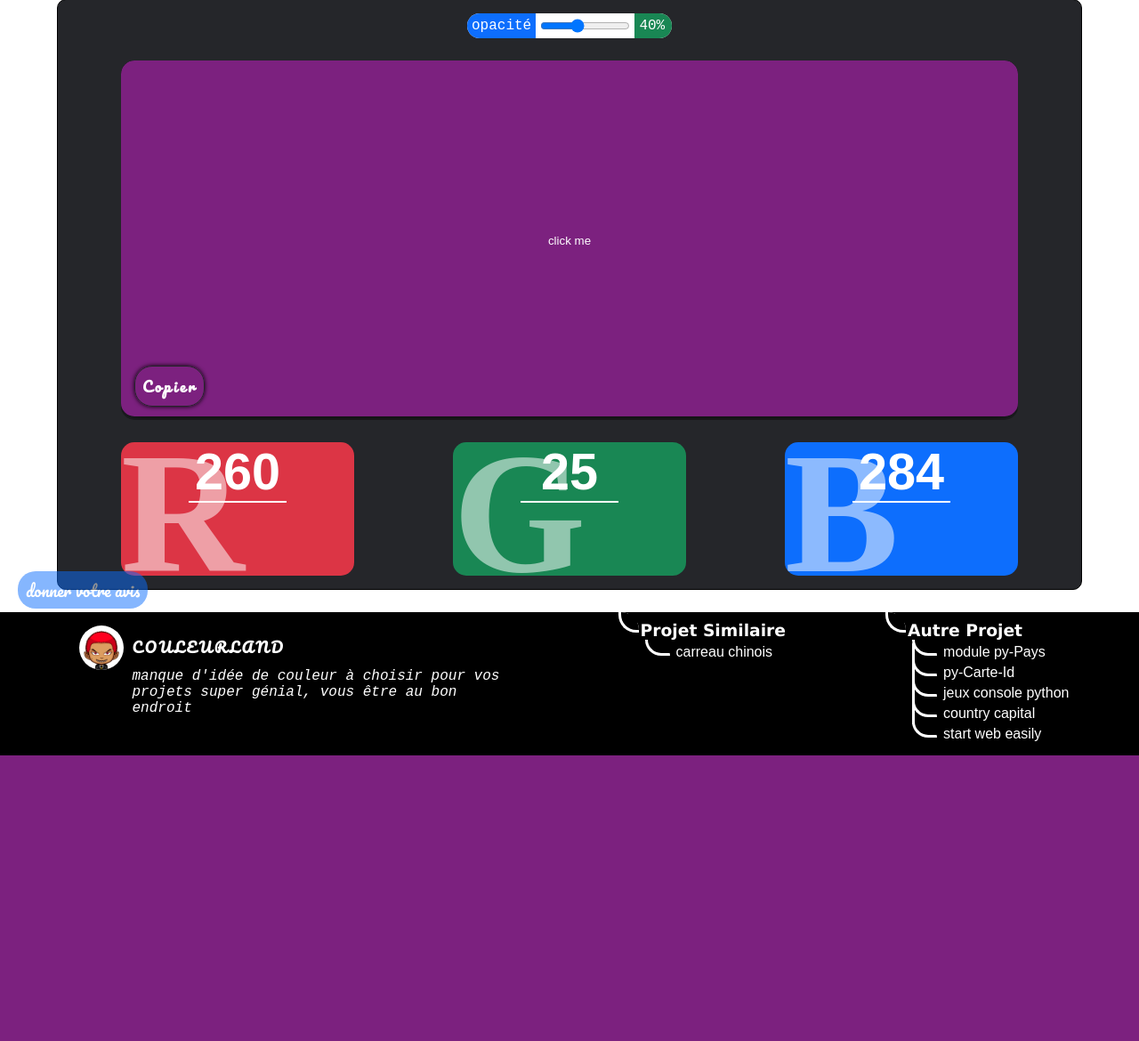
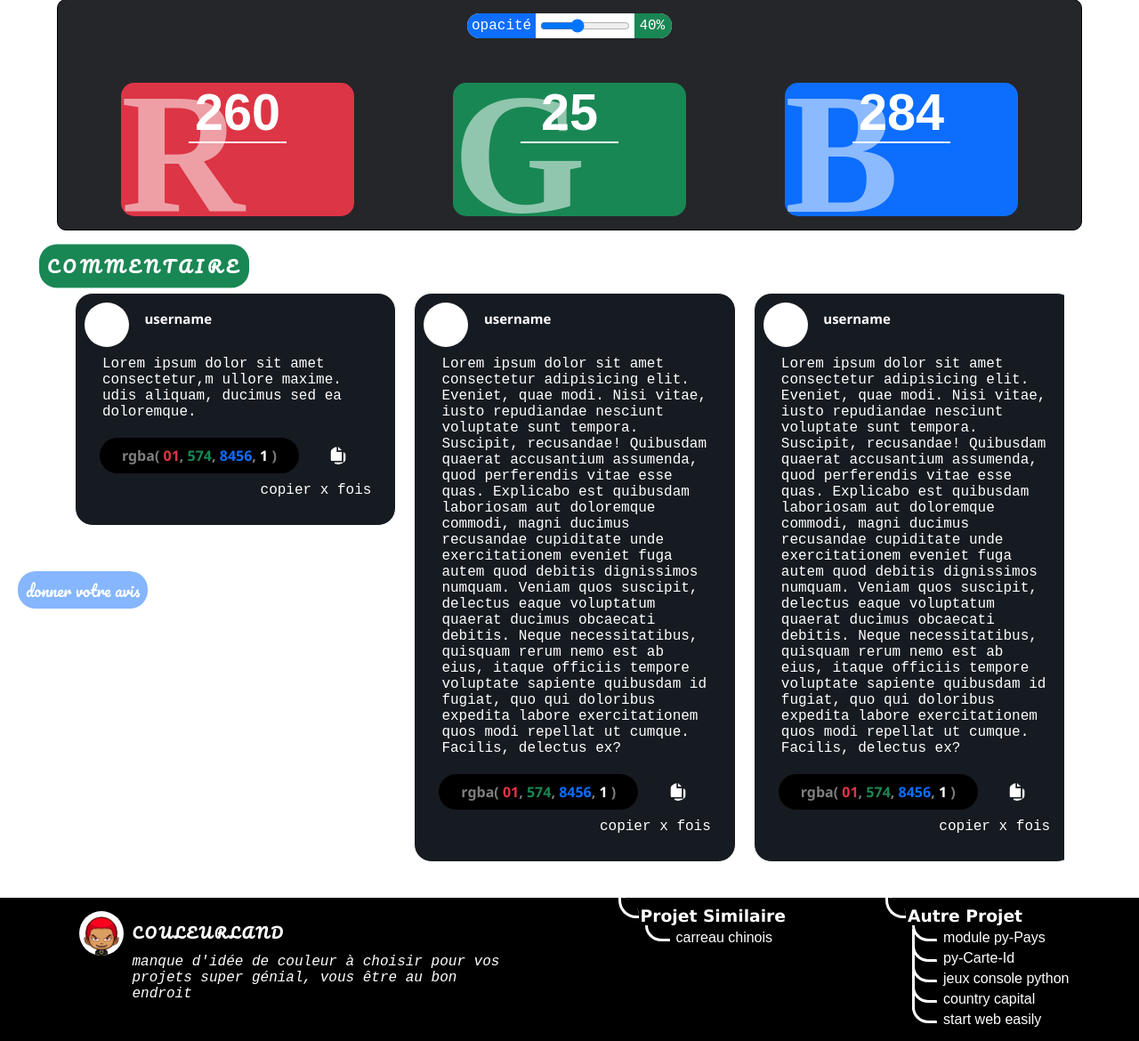
Before and after one commit to Tostenn/colorland, a PHP site: page / in a window 1280 px wide. Shown: the part 96-1266 px from the top of the page at 89% size. Before the commit the page ends 945 px from the top, so only its background shows below. Run offline with PHP 8.4, Linux system fonts and the light colour scheme.

Commit message:
mise en forme de la section cmt

```diff
--- a/index.html
+++ b/index.html
@@ -127,6 +127,97 @@
         </div>
     </section>
 
+    <section class="cmt">
+        <div class="el">
+        <div class="diapo">
+            <article>
+                <div class="h">
+                    <div class="pp"></div>
+                    <span>username</span>
+                </div>
+                <div class="body">
+                    Lorem ipsum dolor sit amet consectetur,m ullore maxime. udis aliquam, ducimus sed ea doloremque.
+                </div>
+                <div class="footer">
+                    <div class="pop-text dn">
+                        <div class="rgb">
+                            <span class="rgb-content">rgba(
+                                <span class="c-r">01</span>,
+                                <span class="c-g">574</span>,
+                                <span class="c-b">8456</span>,
+                                <span class="c-op">1</span>
+                            )</span>
+                            <span class="rgb-complet dn"></span>
+                        </div>
+                        <button class="icon">
+                            <img src="static/image/copier-alt.png" height="100%" alt="">
+                        </button>
+                    </div>
+                    <div class="cpt">copier <span>x</span> fois</div>
+                </div>
+            </article>
+            <article>
+                <div class="h">
+                    <div class="pp"></div>
+                    <span>username</span>
+                </div>
+                <div class="body">
+                    Lorem ipsum dolor sit amet consectetur adipisicing elit. Eveniet, quae modi. Nisi vitae, iusto repudiandae nesciunt voluptate sunt tempora. Suscipit, recusandae! Quibusdam quaerat accusantium assumenda, quod perferendis vitae esse quas.
+                    Explicabo est quibusdam laboriosam aut doloremque commodi, magni ducimus recusandae cupiditate unde exercitationem eveniet fuga autem quod debitis dignissimos numquam. Veniam quos suscipit, delectus eaque voluptatum quaerat ducimus obcaecati debitis.
+                    Neque necessitatibus, quisquam rerum nemo est ab eius, itaque officiis tempore voluptate sapiente quibusdam id fugiat, quo qui doloribus expedita labore exercitationem quos modi repellat ut cumque. Facilis, delectus ex?
+                </div>
+                <div class="footer">
+                    <div class="pop-text dn">
+                        <div class="rgb">
+                            <span class="rgb-content">rgba(
+                                <span class="c-r">01</span>,
+                                <span class="c-g">574</span>,
+                                <span class="c-b">8456</span>,
+                                <span class="c-op">1</span>
+                            )</span>
+                            <span class="rgb-complet dn"></span>
+                        </div>
+                        <button class="icon">
+                            <img src="static/image/copier-alt.png" height="100%" alt="">
+                        </button>
+                    </div>
+                    <div class="cpt">copier <span>x</span> fois</div>
+                </div>
+            </article>
+            <article>
+                <div class="h">
+                    <div class="pp"></div>
+                    <span>username</span>
+                </div>
+                <div class="body">
+                    Lorem ipsum dolor sit amet consectetur adipisicing elit. Eveniet, quae modi. Nisi vitae, iusto repudiandae nesciunt voluptate sunt tempora. Suscipit, recusandae! Quibusdam quaerat accusantium assumenda, quod perferendis vitae esse quas.
+                    Explicabo est quibusdam laboriosam aut doloremque commodi, magni ducimus recusandae cupiditate unde exercitationem eveniet fuga autem quod debitis dignissimos numquam. Veniam quos suscipit, delectus eaque voluptatum quaerat ducimus obcaecati debitis.
+                    Neque necessitatibus, quisquam rerum nemo est ab eius, itaque officiis tempore voluptate sapiente quibusdam id fugiat, quo qui doloribus expedita labore exercitationem quos modi repellat ut cumque. Facilis, delectus ex?
+                </div>
+                <div class="footer">
+                    <div class="pop-text dn">
+                        <div class="rgb">
+                            <span class="rgb-content">rgba(
+                                <span class="c-r">01</span>,
+                                <span class="c-g">574</span>,
+                                <span class="c-b">8456</span>,
+                                <span class="c-op">1</span>
+                            )</span>
+                            <span class="rgb-complet dn"></span>
+                        </div>
+                        <button class="icon">
+                            <img src="static/image/copier-alt.png" height="100%" alt="">
+                        </button>
+                    </div>
+                    <div class="cpt">copier <span>x</span> fois</div>
+                </div>
+            </article>
+
+        </div>
+        </div>
+
+    </section>
+
     <section class="alert">
         <template class="article-alert">
                 <div class="msg"> ex dolore culpa laborum magnam aliquid, accusantium nihil quisquam
--- a/static/css/avis.css
+++ b/static/css/avis.css
@@ -20,7 +20,6 @@
     transition: all .3s;
     opacity: 1;
 }
-
 .avis .but button::after{
     position: absolute;
     content: '';
@@ -116,8 +115,6 @@
     transition: all .3s ease-in-out;
     border:2px solid var(--cl-green);
 }
-
-
 .avis form button:hover,
 .avis form .fermer:hover{
     transition: all .3s ease-in-out;
@@ -133,5 +130,91 @@
     margin-bottom: 0;
     text-align: center;
 }
+.cmt{
+    width: 90%;
+    padding: 20px;
+    margin: 20px auto;
+    margin-top: 40px;
+    position: relative;
+    border-radius: 20px;
+    color: var(--cl-blanc);
+    padding-top: 30px;
+    /* overflow: hidden; */
+}
+.cmt::after{
+    position: absolute;
+    content: 'commentaire';
+    top: 0;
+    transform: translateY(-50%);
+    left: -20px;
+    color: var(--cl-blanc);
+    text-transform: uppercase;
+    background-color: var(--cl-green);
+    padding: 0.5em;
+    font-weight: bold;
+    font-family: 'Pacifico-Regular';
+    letter-spacing: 5px;
+    font-size: 18px;
+    border-radius: 20px;
+}
+.cmt .diapo{
+    display: flex;
+    flex-flow: row nowrap;
+    gap: 20px;
+    align-items: start;
+    /* overflow: hidden; */
+}
+.cmt article{
+    flex: 1 0 49%;
+    border: 1px solid;
+    width: 100%;
+    background-color: var(--cl-code);
+    padding: 10px;
+    position: relative;
+    border-radius: 20px;
+}
+.cmt article .h{
+    display: flex;
+    width: auto;
+    background-color: var(--cl-code);
+}
+.cmt article .h span{
+    font-weight: bold;
+    font-family: 'Segoe UI', Tahoma, Geneva, Verdana, sans-serif;
+    font-size: 15px;
+    padding: 0.5em;
+}
+.cmt article .h .pp{
+    width: 50px;
+    margin-right: 10px;
+    height: 50px;
+    border-radius: 50%;
+    background-color: var(--cl-blanc);
+}
+.cmt article .body{
+    padding: 10px 20px;
+    font-family: 'Courier New', Courier, monospace;
+}
+.cmt .el{
+    overflow: hidden;
+}
+.diapo .footer .pop-text {
+    width: 90%;
+    margin: 0 auto;
+}
+.diapo .footer{
+    width: 100%;
+    left: 0;
+    border-radius: 20px;
+}
+.diapo .footer .pop-text .rgb{
+    background-color: #000;
+}
+.diapo .footer .cpt{
+    transform: translateY(-20px);
+    text-align: right;
+    width: 95%;
+    font-family: 'Courier New', Courier, monospace;
+}
 
 /* fin section avis */
--- a/static/css/index.css
+++ b/static/css/index.css
@@ -103,6 +103,7 @@ main .header button{
 }
 
 .color{
+    display: none;
     height: 400px;
     width: 100%;
     transition: all 1s;
--- a/static/css/responsive.css
+++ b/static/css/responsive.css
@@ -166,4 +166,15 @@
     .avis form .fermer{
         right: 0;
     }
+    .cmt article{
+        flex: 1 0 100%;
+    }
+
 }
+
+@media screen and (min-width:1024px) {
+    .cmt article{
+        flex: 1 0 32.5%;
+    }
+
+}
--- a/static/js/index.js
+++ b/static/js/index.js
@@ -36,5 +36,4 @@ const notif = new Notif(sectionAlert)
 //     .then(l => console.log(l))
 //     .catch(l => console.log(l))
 const sectionAvis = document.querySelector('.avis')
-
 const cmt = new Comment(sectionAvis,color,notif)
```
